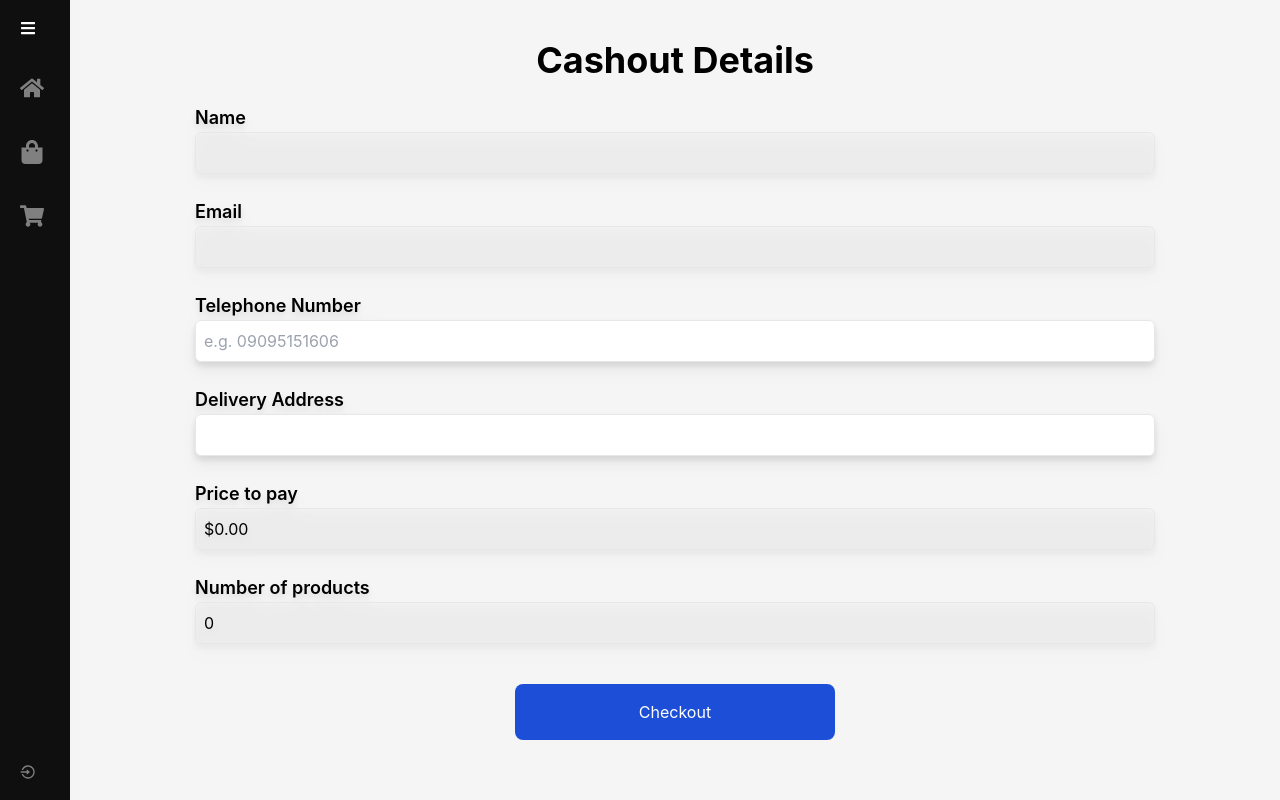
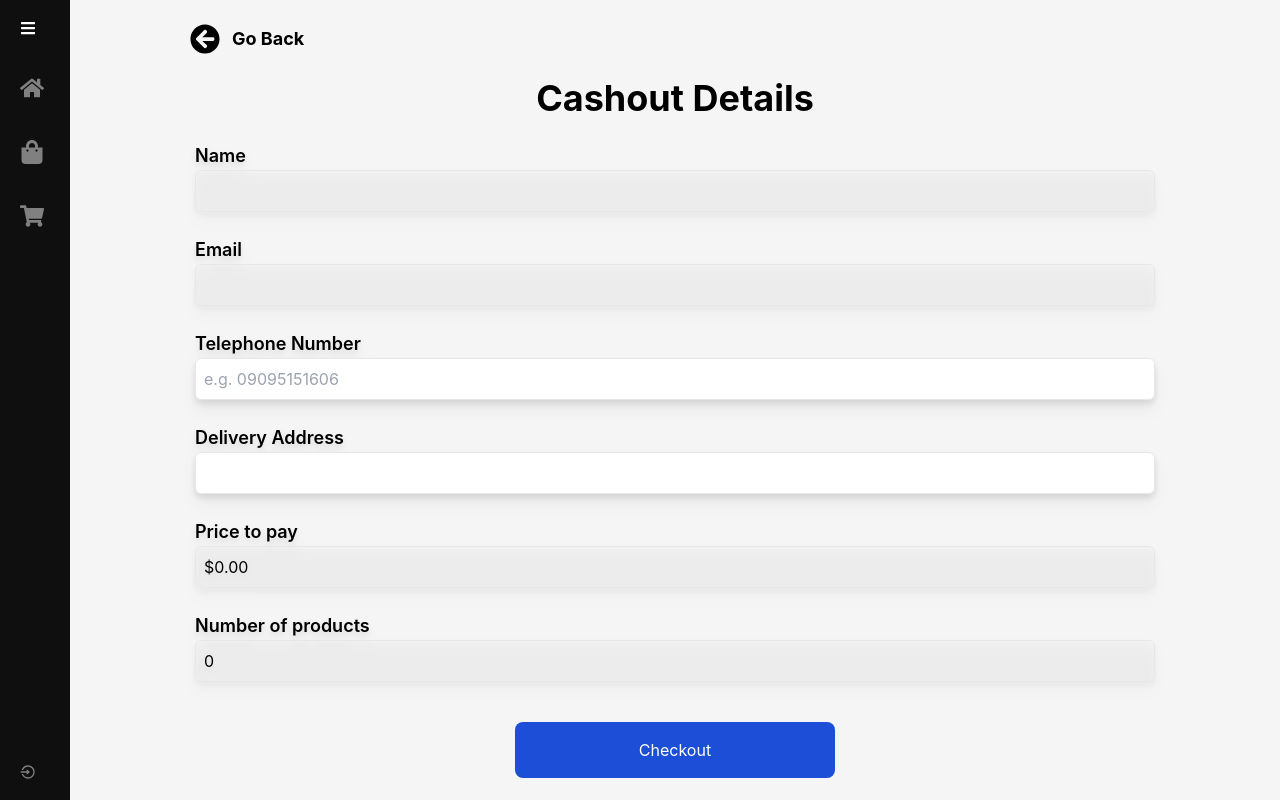
Before and after one commit to Jedpalero/Shopters, a React (Vite) app: page /checkout in a window 1280 px wide. Built offline with nearby package versions, Linux system fonts and the light colour scheme; no server answers; grey boxes are pictures that could not be loaded.

Commit message:
Adding new features

```diff
--- a/src/App.jsx
+++ b/src/App.jsx
@@ -1,8 +1,8 @@
-import { Navigate, Outlet, Route, Routes } from "react-router-dom";
+import { Route, Routes } from "react-router-dom";
 import Navigation from "./components/Navigation";
-import { useEffect, useState } from "react";
+import { useState } from "react";
 import FooterMenu from "./mobile/FooterMenu";
-import { ToastContainer, toast } from "react-toastify";
+import { ToastContainer } from "react-toastify";
 import "react-toastify/dist/ReactToastify.css";
 import Home from "./pages/Home";
 import Shop from "./pages/Shop";
@@ -13,7 +13,6 @@ import Checkout from "./pages/Checkout";
 
 function App() {
   const [sidebar, setSidebar] = useState(false);
-  const [active, setActive] = useState("home");
 
   return (
     <>
@@ -21,7 +20,7 @@ function App() {
       <div
         className={`main overflow-hidden grid-rows-[70px_1fr] ${
           sidebar
-            ? "grid-cols-[300px_1fr]"
+            ? "md:grid-cols-[300px_1fr]"
             : "md:grid-cols-[70px_1fr] grid-cols-[0px_1fr]"
         }`}
       >
@@ -31,14 +30,14 @@ function App() {
         <main className="content">
           <Routes>
             <Route path="/" element={<Home />} />
-            <Route path="/auth" element={<Auth setActive={setActive} />} />
-            <Route path="/shop" element={<Shop />} />
+            <Route path="/auth" element={<Auth />} />
+            <Route path="/shop" element={<Shop sidebar={sidebar} />} />
             <Route
               path="/detail/:id"
               element={<ProductDetail sidebar={sidebar} />}
             />
             <Route path="/order" element={<Order />} />
-            <Route path="/checkout" element={<Checkout />} />
+            <Route path="/checkout" element={<Checkout sidebar={sidebar} />} />
           </Routes>
         </main>
         <div className="md:hidden block h-[50px] bg-[#0f0f0f] bg-opacity-60 w-full absolute bottom-0">
--- a/src/components/CartItems/CartItems.jsx
+++ b/src/components/CartItems/CartItems.jsx
@@ -5,7 +5,6 @@ import { FaMinus, FaPlus } from "react-icons/fa";
 import { NavLink } from "react-router-dom";
 import { useAuthState } from "react-firebase-hooks/auth";
 import { auth } from "../../firebase-config";
-import { toast } from "react-toastify";
 
 const CartItems = () => {
   const {
--- a/src/components/ProductDisplay/Products.jsx
+++ b/src/components/ProductDisplay/Products.jsx
@@ -4,13 +4,16 @@ import { ShopContext } from "../../Context/ShopContext";
 import { useContext } from "react";
 import { toast } from "react-toastify";
 
-const Products = ({ product, image, setImage }) => {
+const Products = ({ product, image, setImage, sidebar }) => {
   const { addToCart, getTotalCartItems } = useContext(ShopContext);
-  // const [image, setImage] = useState(product.img);
 
   return (
     <div>
-      <div className="flex items-center justify-between m-6 md:ml-[120px] md:mr-[130px]">
+      <div
+        className={`flex items-center justify-between m-6  ${
+          sidebar ? "" : "md:ml-[120px] md:mr-[130px]"
+        }`}
+      >
         <Link
           to="/shop"
           className="flex items-center gap-3  transition hover:-translate-x-2 delay-100"
--- a/src/mobile/FooterMenu.jsx
+++ b/src/mobile/FooterMenu.jsx
@@ -29,7 +29,6 @@ const FooterMenu = () => {
 
   return (
     <div className="text-white flex justify-between m-3">
-      {/* <div className="flex"> */}
       <NavLink
         to="/"
         className="flex flex-col items-center"
@@ -70,7 +69,6 @@ const FooterMenu = () => {
       <a className="mt-1">
         <FaBars onClick={() => setDropMenu(!dropMenu)} />
       </a>
-      {/* </div> */}
       {dropMenu ? (
         <div className="fixed right-0 bottom-12 bg-[#0f0f0f] bg-opacity-60 ">
           <div className="h-[100px] w-[150px] flex flex-col justify-center items-center">
--- a/src/pages/Auth.jsx
+++ b/src/pages/Auth.jsx
@@ -17,7 +17,7 @@ const initialState = {
   confirmPassword: "",
 };
 
-const Auth = ({ setActive }) => {
+const Auth = () => {
   const [state, setState] = useState(initialState);
   const [signUp, setSignUp] = useState(false);
   const [loading, setLoading] = useState(false);
@@ -40,7 +40,7 @@ const Auth = ({ setActive }) => {
           email,
           password
         );
-        setActive("home");
+
         setLoading(false);
       } else {
         setLoading(false);
@@ -57,7 +57,6 @@ const Auth = ({ setActive }) => {
           password
         );
         await updateProfile(user, { displayName: `${firstName} ${lastName}` });
-        setActive("home");
       } else {
         setLoading(false);
         return toast.error("All fields are mandatory to fill");
--- a/src/pages/Checkout.jsx
+++ b/src/pages/Checkout.jsx
@@ -1,18 +1,19 @@
-import React, { useContext, useEffect, useState } from "react";
-import { useNavigate } from "react-router-dom";
+import React, { useContext, useState } from "react";
+import { Link, useNavigate } from "react-router-dom";
 import { auth, db } from "../firebase-config";
 import { ShopContext } from "../Context/ShopContext";
 import { addDoc, collection, serverTimestamp } from "firebase/firestore";
 import { useAuthState } from "react-firebase-hooks/auth";
 import { toast } from "react-toastify";
 import Footer from "../components/Footer";
+import { FaArrowCircleLeft } from "react-icons/fa";
 
 const initialState = {
   homeAddress: "",
   phoneNumber: "",
 };
 
-const Checkout = () => {
+const Checkout = ({ sidebar }) => {
   const navigate = useNavigate();
   const [form, setForm] = useState(initialState);
   const [user] = useAuthState(auth);
@@ -55,10 +56,19 @@ const Checkout = () => {
 
   return (
     <div className="bg-[#f5f5f5]  h-screen overflow-y-scroll mb-[100px]">
+      <div
+        className={`flex m-6  ${sidebar ? "" : "md:ml-[120px] md:mr-[130px]"}`}
+      >
+        <Link
+          to="/order"
+          className="flex items-center gap-3  transition hover:-translate-x-2 delay-100"
+        >
+          <FaArrowCircleLeft className="text-3xl" />
+          <h1 className="font-bold text-lg">Go Back</h1>
+        </Link>
+      </div>
       <div className="flex flex-col justify-between items-center">
-        <h1 className="md:text-4xl text-2xl font-bold mt-10">
-          Cashout Details
-        </h1>
+        <h1 className="md:text-4xl text-2xl font-bold">Cashout Details</h1>
         <form action="submit" onSubmit={handleSubmit}>
           <div className="flex flex-col mt-6 drop-shadow-lg">
             <label className="text-lg font-semibold" htmlFor="name">
--- a/src/pages/Shop.jsx
+++ b/src/pages/Shop.jsx
@@ -1,4 +1,4 @@
-import { FaSearch, FaShoppingCart } from "react-icons/fa";
+import { FaSearch } from "react-icons/fa";
 import { IoMdArrowDropdown, IoMdArrowDropup } from "react-icons/io";
 import Card from "../components/Card";
 import { useContext, useRef, useState } from "react";
@@ -9,7 +9,7 @@ import Footer from "../components/Footer";
 import { motion } from "framer-motion";
 import { ShopContext } from "../Context/ShopContext";
 
-const Shop = () => {
+const Shop = ({ sidebar }) => {
   const [dropMenu, setDropMenu] = useState(false);
   const [selectedCategory, setSelectedCategory] = useState(null);
   const [showInput, setShowInput] = useState(false);
@@ -75,7 +75,11 @@ const Shop = () => {
 
   return (
     <div className="grid h-screen grid-rows-[70px_1fr] bg-[#f5f5f5]">
-      <div className="flex items-center justify-between md:p-8 md:ml-[100px] md:mr-[120px]">
+      <div
+        className={`flex items-center justify-between md:p-8 ${
+          sidebar ? "" : "md:ml-[100px] md:mr-[120px]"
+        }`}
+      >
         <div className="relative flex gap-2 items-center justify-between md:ml-4 ml-2">
           <input
             type="text1"
```
